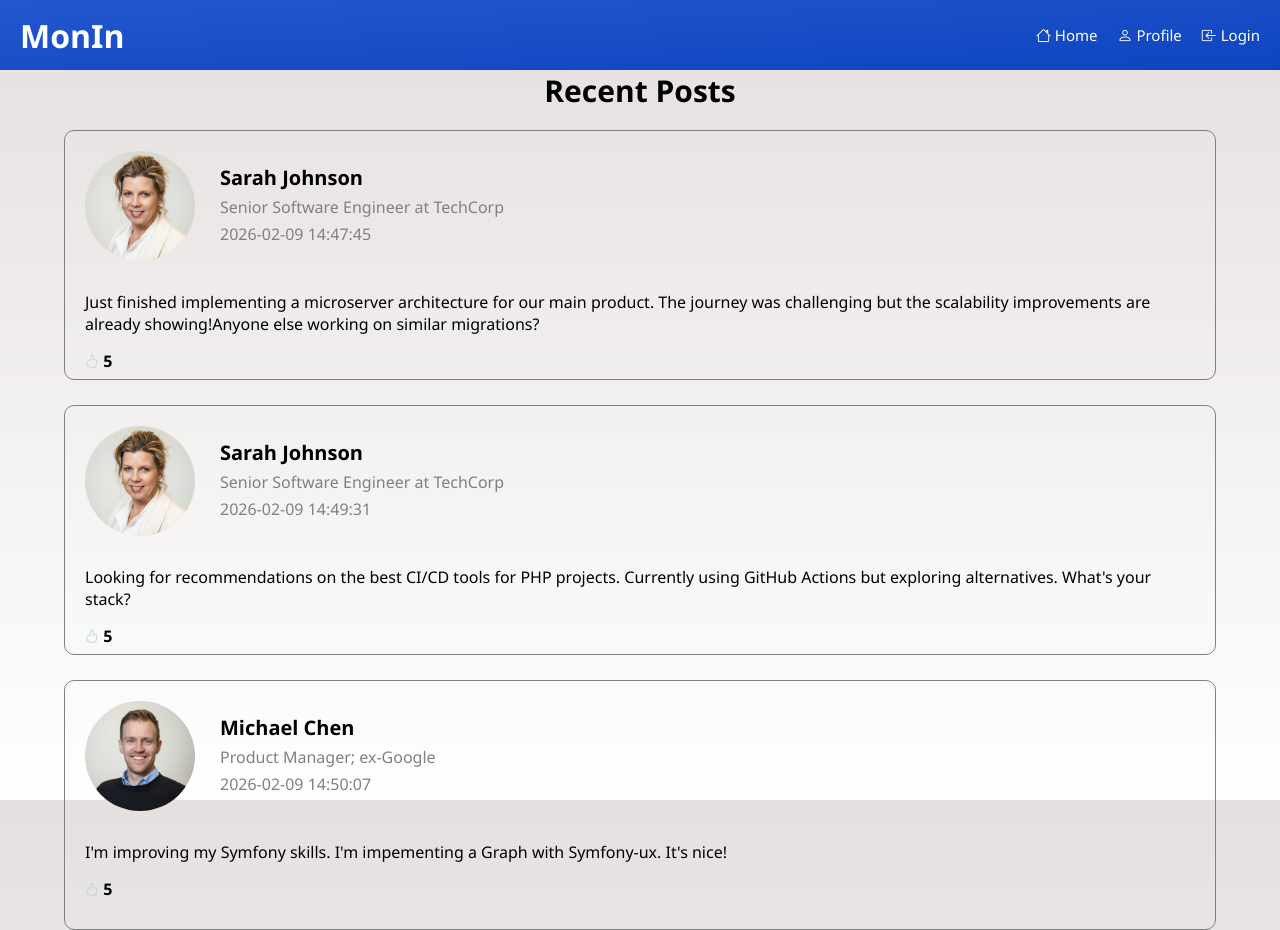
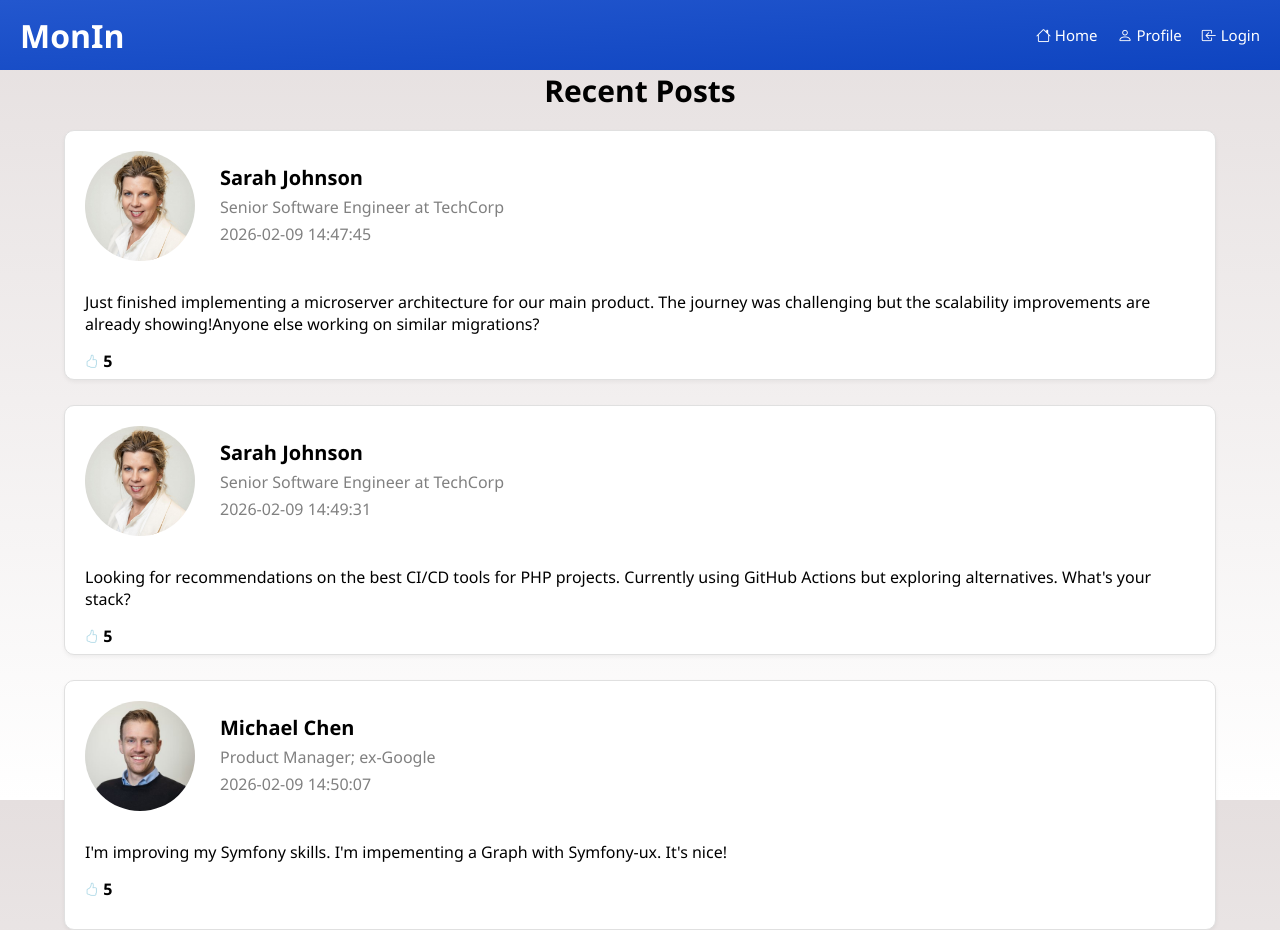
Before and after one commit to Masry-070/Monin---Project, a PHP site: page /posts.php in a window 1280 px wide. Run offline with PHP 8.4, Linux system fonts and the light colour scheme; data comes from the database, SQL or seed files in the repository.

Commit message:
Update style.css

```diff
--- a/css/style.css
+++ b/css/style.css
@@ -70,7 +70,9 @@ body {
 .post-1,
 .post-2,
 .post-3 {
-    border: 1px solid grey;
+    border: 1px solid #e0e0e0;
+    background-color: white;
+    box-shadow: 0 2px 4px rgba(0, 0, 0, 0.05);
     padding: 20px;
     width: 90%;
     height: 250px;
```
